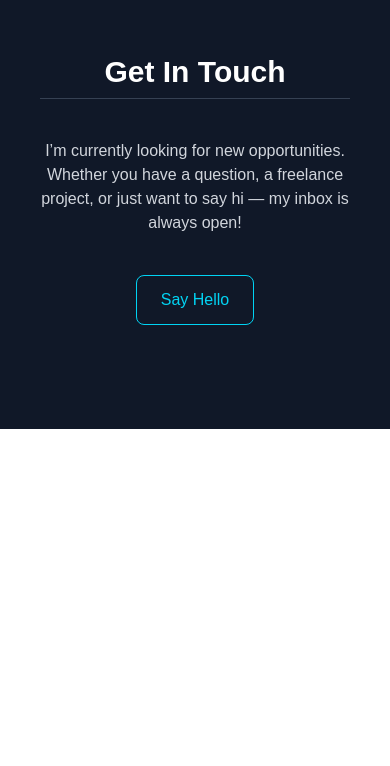
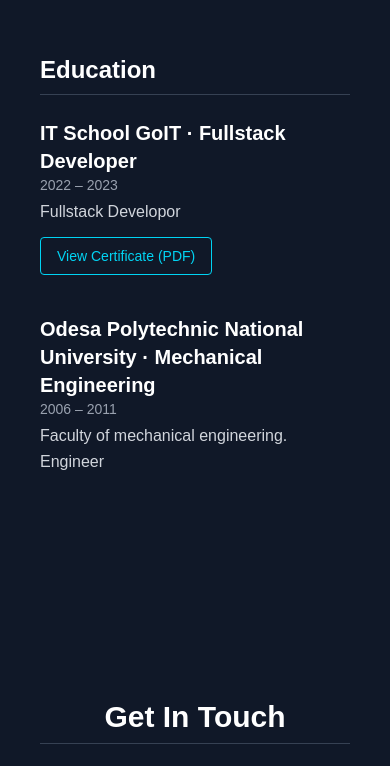
Before and after one commit to Rogok-Serg/serhiirozhok, a Next.js app: page / in a window 390 px wide. Shown: the part 8893-9659 px from the top of the page. Before the commit the page ends 9322 px from the top, so only its background shows below. Built offline with nearby package versions, Linux system fonts and the light colour scheme.

Commit message:
add Education

```diff
--- /dev/null
+++ b/components/Education.jsx
@@ -0,0 +1,39 @@
+"use client";
+
+export default function Education() {
+  return (
+    <section
+      id="education"
+      className="py-20 px-4 sm:px-8 md:px-16 lg:px-24 max-w-5xl mx-auto scroll-mt-24"
+    >
+      <h2 className="text-2xl sm:text-3xl font-bold text-white mb-6 border-b border-gray-700 pb-2">
+        Education
+      </h2>
+      <div className="text-gray-300 space-y-10 text-base leading-relaxed">
+        <div>
+          <h3 className="text-xl font-semibold text-white">
+            IT School GoIT · Fullstack Developer
+          </h3>
+          <p className="text-sm text-gray-400 mb-1">2022 – 2023</p>
+          <p className="mb-3">Fullstack Developor</p>
+          <a
+            href="/Certificate_FullStack_developer.pdf"
+            target="_blank"
+            rel="noopener noreferrer"
+            className="inline-block border border-cyan-400 text-cyan-400 px-4 py-2 rounded hover:bg-cyan-400 hover:text-gray-900 transition duration-300 text-sm"
+          >
+            View Certificate (PDF)
+          </a>
+        </div>
+
+        <div>
+          <h3 className="text-xl font-semibold text-white">
+            Odesa Polytechnic National University · Mechanical Engineering
+          </h3>
+          <p className="text-sm text-gray-400 mb-1">2006 – 2011</p>
+          <p>Faculty of mechanical engineering. Engineer</p>
+        </div>
+      </div>
+    </section>
+  );
+}
--- a/pages/index.js
+++ b/pages/index.js
@@ -4,6 +4,7 @@ import Hero from "../components/Hero";
 import About from "../components/About";
 import Experience from "../components/Experience";
 import Projects from "../components/Projects";
+import Education from "../components/Education";
 import Contact from "../components/Contact";
 import Footer from "../components/Footer";
 
@@ -59,6 +60,7 @@ export default function Home() {
           <About />
           <Experience />
           <Projects />
+          <Education />
           <Contact />
         </section>
       </main>
```
Also changed, not shown: 1 other file (tests, documents, lock files or other folders).
